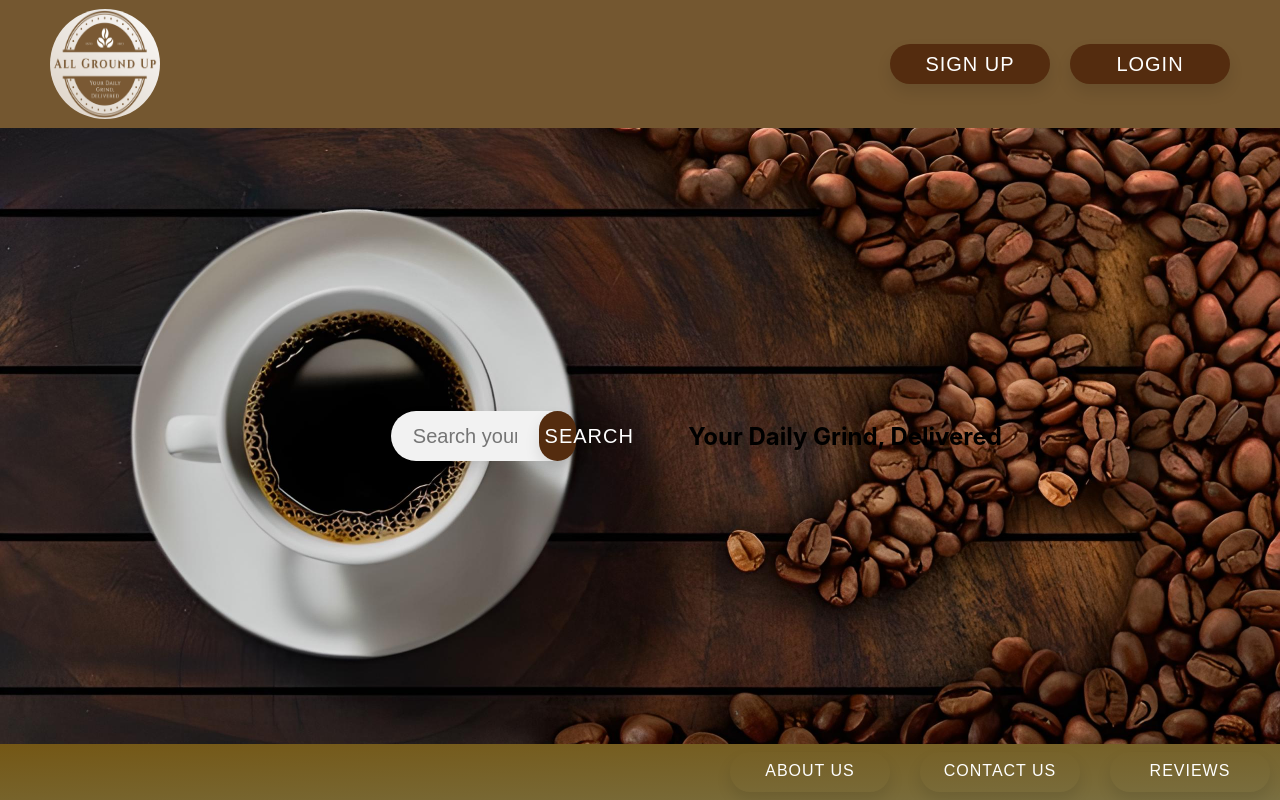
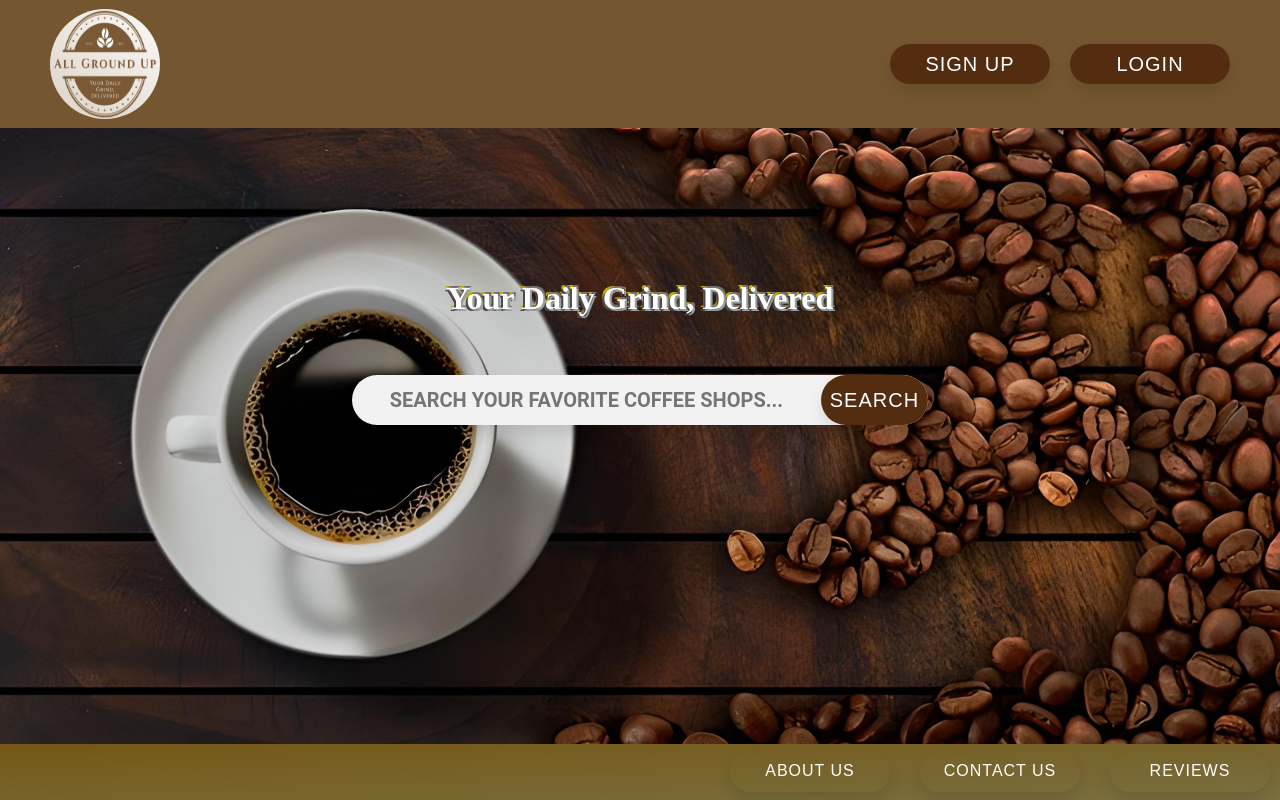
Before and after one commit to JettCanavarro/CSC468-group-7, a React (Create React App) app in the folder webui/: page / in a window 1280 px wide. Built offline with nearby package versions, Linux system fonts and the light colour scheme.

Commit message:
Update MainPage.css

```diff
--- a/webui/src/MainPage.css
+++ b/webui/src/MainPage.css
@@ -51,8 +51,15 @@ button:hover {
   background-position: center;
   flex-grow: 1;
   display: flex;
+  flex-direction: column;
+}
+
+.SearchContainer {
+  display: flex;
+  flex-direction: column;
+  align-items: center;
   justify-content: center;
-  align-items: center;
+  margin-top: 2rem;
 }
 
 .SearchBar {
@@ -65,6 +72,10 @@ button:hover {
   background-color: #f2f2f2;
   border-radius: 50px;
   box-shadow: 0px 8px 15px rgba(0, 0, 0, 0.1);
+  position: absolute;
+  top: 50%;
+  left: 50%;
+  transform: translate(-50%, -50%);
 }
 
 .SearchBar input[type="text"] {
@@ -73,6 +84,11 @@ button:hover {
   border: none;
   background-color: transparent;
   margin-left: 20px;
+  font-family: "Roboto", sans-serif;
+  font-weight: bold;
+  color: #4a4a4a;
+  text-align: center;
+  text-transform: uppercase;
 }
 
 .SearchBar button {
@@ -94,6 +110,23 @@ button:hover {
 .SearchBar button:hover {
   background-color: #724a34;
 }
+
+.Slogan {
+  margin-top: 0.5rem;
+  text-align: center;
+  margin-top: 120px;
+}
+
+.Slogan h2 {
+  font-family: Roboto flex;
+  font-size: 2rem;
+  font-weight: 700;
+  color: #ffffff;
+  margin: 0;
+  text-shadow: 2px 2px 0 #97a0a0, -2px 2px 0 #514949, 2px -2px 0 #786f6f, -2px -2px 0 #beac06;
+}
+
+
 
 .Footer {
   height: 7%;
```
